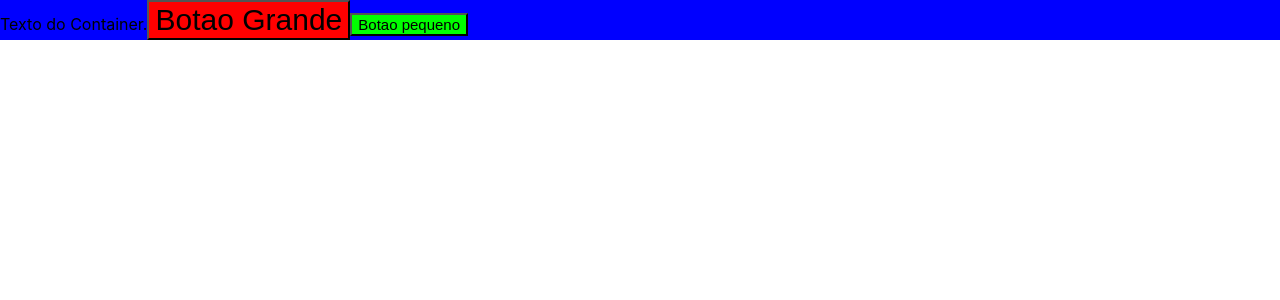
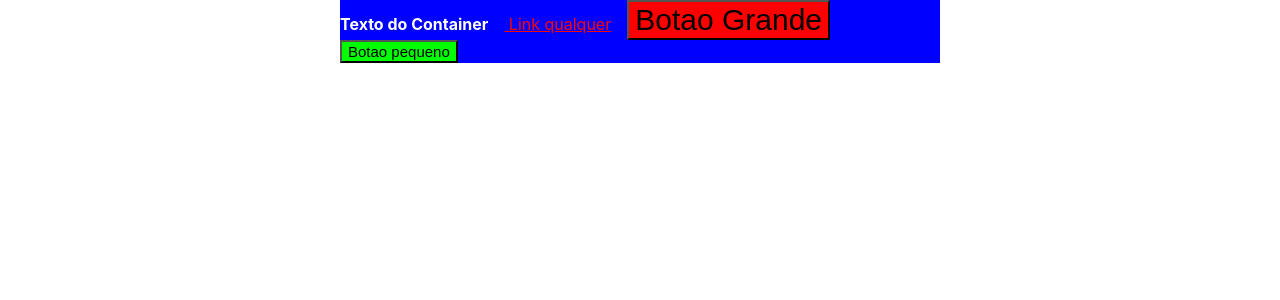
Before and after one commit to wesley-isaias/b7web-react, a React (Create React App) app: page / in a window 1280 px wide. Shown: the top 300 px of the page. Built offline with nearby package versions, Linux system fonts and the light colour scheme.

Commit message:
styling children of components

```diff
--- a/src/App.tsx
+++ b/src/App.tsx
@@ -1,16 +1,13 @@
 import * as C from './components/Styles/styles'
-
 
 const App = () => {
   return(
-
       <C.Container bgCollor = "#0000FF">
-        Texto do Container.
+       <span>Texto do Container</span>
+       <a href="" className= "link" > Link qualquer</a>
       <C.Botao bg= "#FF0000" >Botao Grande</C.Botao>
-      <C.Botao bg= "#00FF00"  small >Botao pequeno</C.Botao>
+      <C.Botao bg= "#00FF00" small >Botao pequeno</C.Botao>
       </C.Container>
-
-
   );
 }
 
--- a/src/components/Styles/styles.ts
+++ b/src/components/Styles/styles.ts
@@ -5,8 +5,28 @@ type ContainerProps = {
 }
 
 export const Container = styled.div <ContainerProps>`
+    max-width: 600px ;
+    margin:  auto;
     background-color: ${(props) => props.bgCollor};
     color: black;
+
+
+    .link {
+        color: red ;
+        padding: 1rem;
+    }
+
+
+    span {
+        font-weight:  bold;
+        color: white ;
+    }
+
+
+    @media (max-width: 500px) {
+        background-color: green;
+        flex-direction: column ;
+    }
 `;
 
 type BotaoProps = {
@@ -17,4 +37,7 @@ type BotaoProps = {
 export const Botao = styled.button <BotaoProps>`
     background-color: ${(props) => props.bg} ;
     font-size: ${(props) => props.small? '15px' : '30px'} ;
+
+
+
 `;
```
